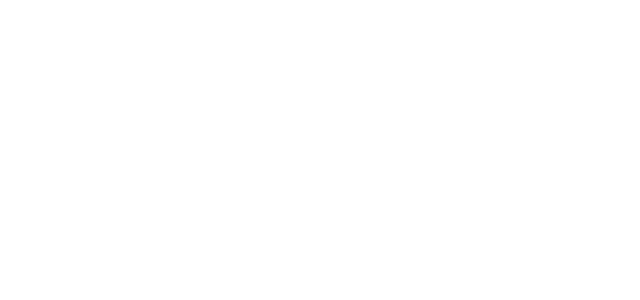
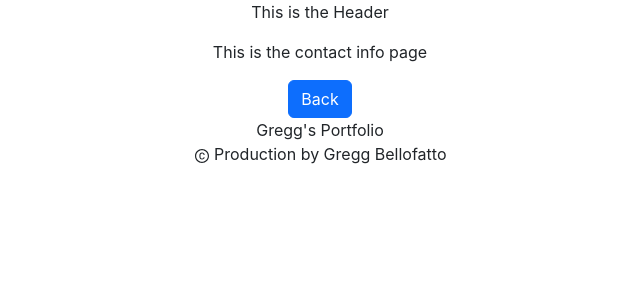
Before and after one commit to Bello2288/portfolio, a React (Create React App) app: page /contact_info in a window 1280 px wide. Before the commit this address had no page. Shown: the top 300 px of the page, without its empty margins (320-960 px from the left). Built offline with nearby package versions, Linux system fonts and the light colour scheme.

Commit message:
added contact info page(no info), added route to home page, added back button to navigate to previous screen

```diff
--- a/src/components/AboutMe/AboutMe.js
+++ b/src/components/AboutMe/AboutMe.js
@@ -1,5 +1,5 @@
+import './AboutMe.css';
 import { Button } from 'react-bootstrap';
-import './AboutMe.css';
 import { useNavigate} from 'react-router-dom';
 
 function App() {
--- a/src/components/App/App.js
+++ b/src/components/App/App.js
@@ -7,6 +7,7 @@
 import HomePage from "../HomePage/HomePage";
 import AboutMe from "../AboutMe/AboutMe";
 import MyProjects from '../MyProjects/MyProjects';
+import ContactInfo from '../ContactInfo/ContactInfo';
 
 
 function App() {
@@ -25,6 +26,7 @@
             <Route index element={<HomePage />} />
             <Route path="about_me" element={<AboutMe />} />
             <Route path="my_projects" element={<MyProjects />} />
+            <Route path="contact_info" element={<ContactInfo />} />
           </Route>
         </Routes>
       </BrowserRouter>
--- a/src/components/ContactInfo/ContactInfo.js
+++ b/src/components/ContactInfo/ContactInfo.js
@@ -0,0 +1,25 @@
+import './ContactInfo.css';
+import { Button } from 'react-bootstrap';
+import { useNavigate } from 'react-router-dom';
+
+
+function ContactInfo() {
+
+    const navigate = useNavigate();
+
+    return (
+        <div className='App'>
+            <p>This is the contact info page</p>
+            <Button
+                className='back-btn'
+                type='button'
+                variant='primary'
+                onClick={() => navigate(-1)}
+            >
+                Back
+            </Button>
+        </div>
+    );
+}
+
+export default ContactInfo
--- a/src/components/HomePage/HomePage.js
+++ b/src/components/HomePage/HomePage.js
@@ -10,6 +10,7 @@
       <div className="name-tag">Gregg's Portfolio - Home Page</div>
       <Nav.Link className='aboutme-link' href="/about_me">About Me</Nav.Link>
       <Nav.Link className='projects-link' href="/my_projects">My Projects</Nav.Link>
+      <Nav.Link className='contact-link' href='/contact_info'>Contact Info</Nav.Link>
     </main>
   );
 }
```
Also changed, not shown: src/components/ContactInfo/Contact.css (deleted), src/components/ContactInfo/ContactInfo.css (added).
